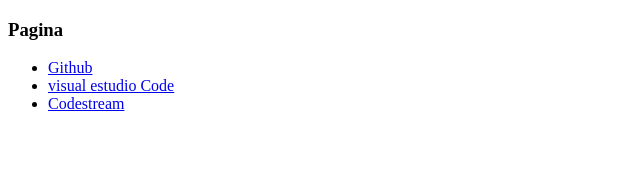
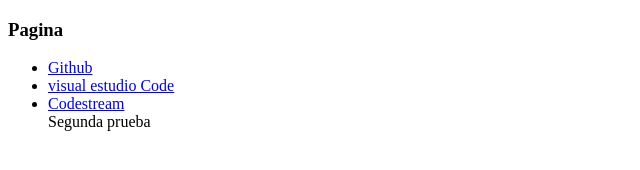
Before and after one commit to Ibiza-campos/Gitcode, a plain HTML site: page index.html in a window 1280 px wide. Shown: the whole page, without its empty margins (0-640 px from the left). Drawn offline with Linux system fonts and the light colour scheme.

Commit message:
Segunda prueba

```diff
--- a/index.html
+++ b/index.html
@@ -42,6 +42,8 @@
                 <li> <a href="https://code.visualstudio.com/">visual estudio Code</a></li>
                 <li> <a href="https://www.codestream.com/">Codestream</a></li>
 
+                Segunda prueba
+
             </ul>
         </section>
 
```
